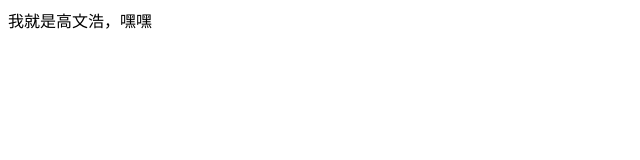
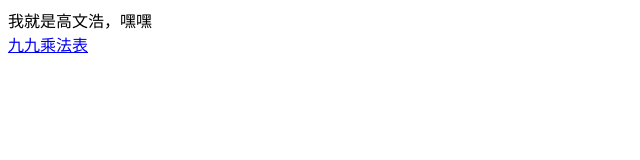
Before and after one commit to woshiGWH/woshigwh.github.io, a plain HTML site: page index.html in a window 1280 px wide. Shown: the whole page, without its empty margins (0-640 px from the left). Drawn offline with Linux system fonts and the light colour scheme.

Commit message:
Update index.html

```diff
--- a/index.html
+++ b/index.html
@@ -8,6 +8,6 @@
 </head>
 <body>
     <div>我就是高文浩，嘿嘿</div>
-    <a href="nine.html"></a>
+    <a href="nine.html">九九乘法表</a>
 </body>
 </html>
```
